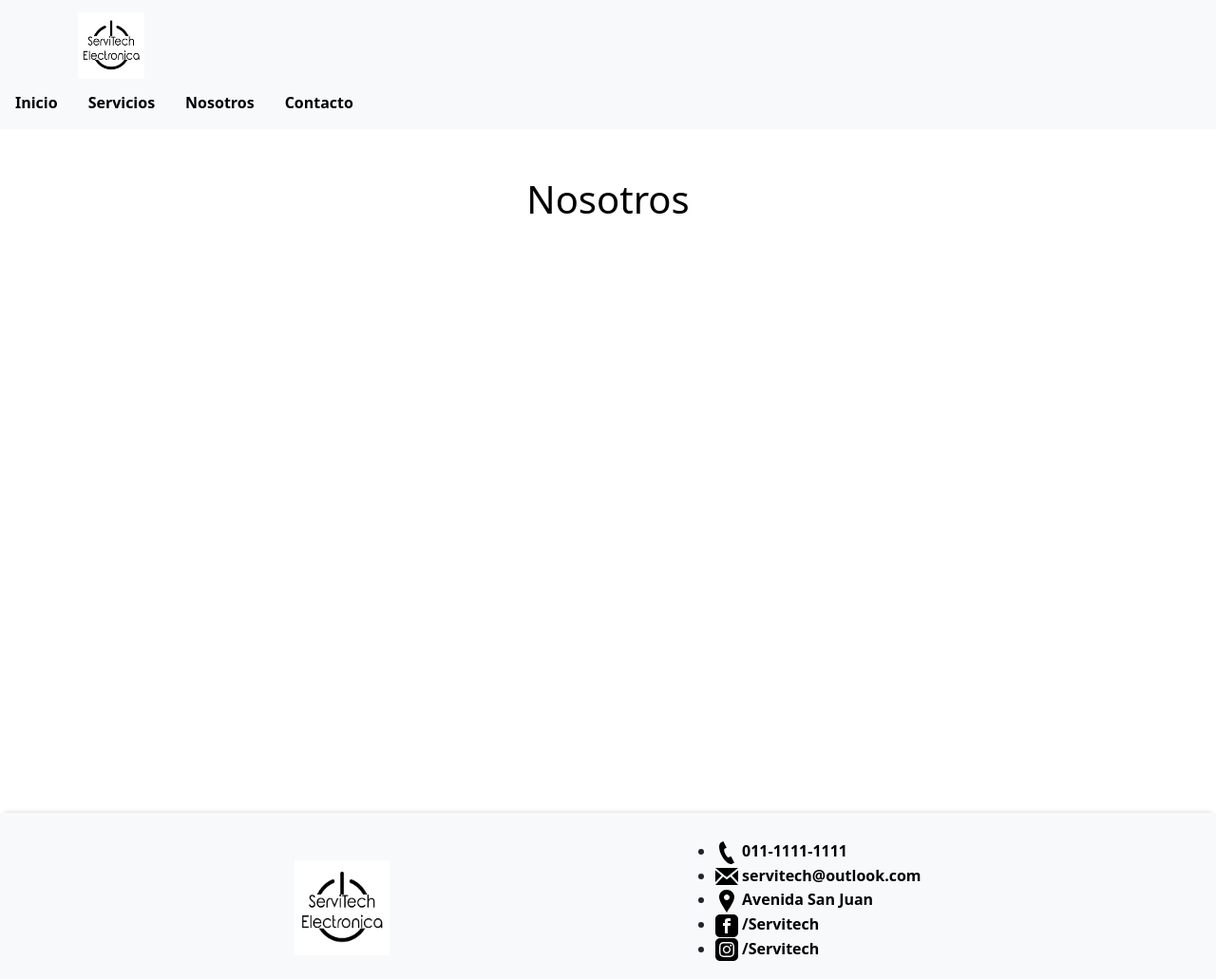
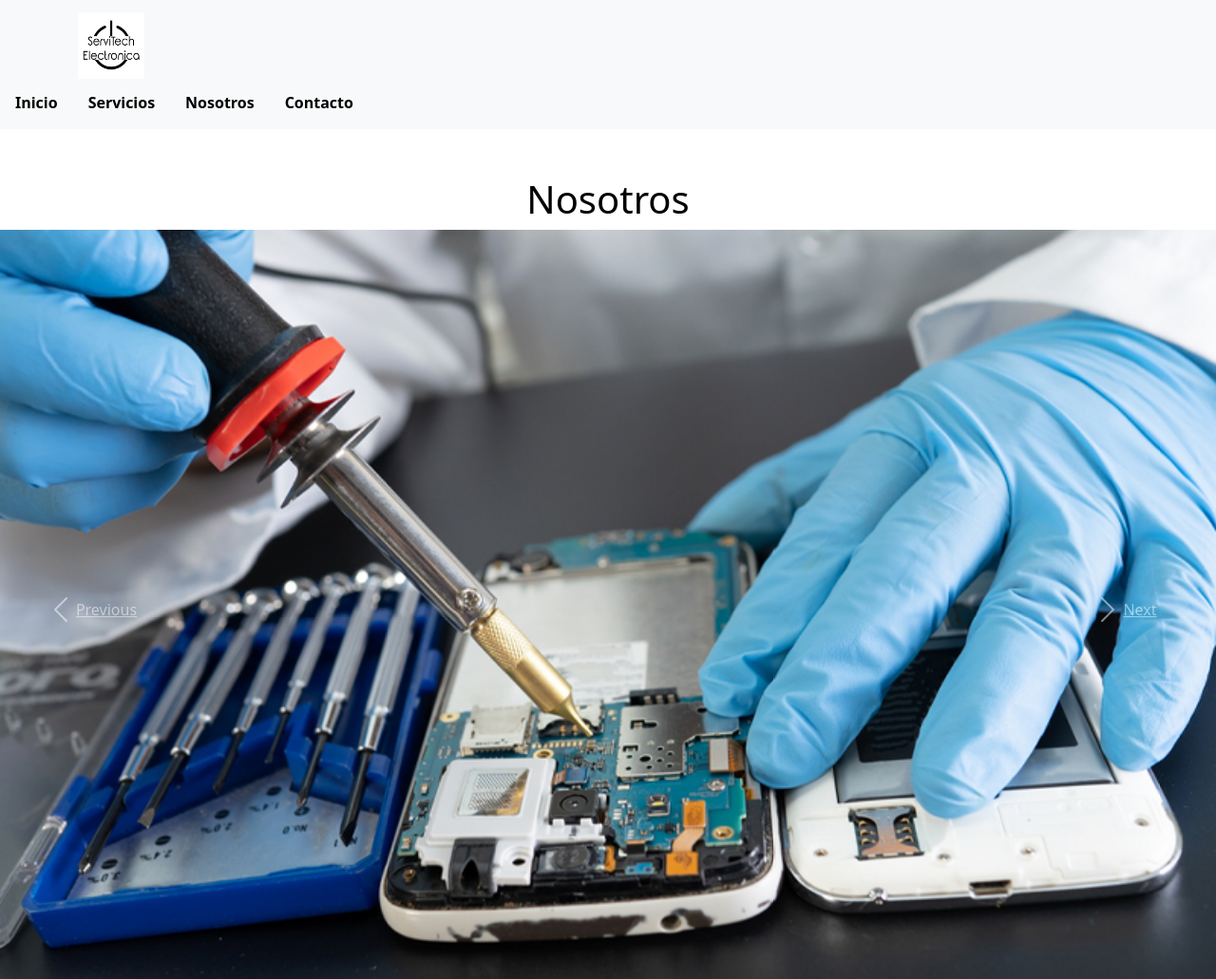
Before and after one commit to nicortese/smartech, a plain HTML site: page nosotros.html in a window 1280 px wide. Shown: the top 1031 px of the page at 95% size. Drawn offline with nearby package versions, Linux system fonts and the light colour scheme.

Commit message:
agregando funcionalidades al proyecto

```diff
--- a/nosotros.html
+++ b/nosotros.html
@@ -36,6 +36,30 @@
 
     <main class="maincontainer">
       <h1 class="title">Nosotros</h1>
+      <div class="carouselCard">
+        <div id="carouselExampleControls" class="carousel slide" data-ride="carousel">
+          <div class="carousel-inner">
+            <div class="carousel-item active">
+              <img class="d-block w-100" src="assets/images/imagen1.png" alt="First slide">
+            </div>
+            <div class="carousel-item">
+              <img class="d-block w-100" src="assets/images/imagen2.png" alt="Second slide">
+            </div>
+            <div class="carousel-item">
+              <img class="d-block w-100" src="assets/images/imagen3.png" alt="Third slide">
+            </div>
+          </div>
+          <a class="carousel-control-prev" href="#carouselExampleControls" role="button" data-slide="prev">
+            <span class="carousel-control-prev-icon" aria-hidden="true"></span>
+            <span class="sr-only">Previous</span>
+          </a>
+          <a class="carousel-control-next" href="#carouselExampleControls" role="button" data-slide="next">
+            <span class="carousel-control-next-icon" aria-hidden="true"></span>
+            <span class="sr-only">Next</span>
+          </a>
+        </div>
+      </div>
+
 
 
 
--- a/scss/_variables.scss
+++ b/scss/_variables.scss
@@ -1,5 +1,6 @@
 $font-family: 'Roboto', sans-serif;
 $h1size: 40px;
+$h3color: black;
 
 
 h1{
```
Also changed, not shown: servicios.html (+2 -0 lines), assets/images/imagen1.png (added), assets/images/imagen2.png (added), assets/images/imagen3.png (added), css/estilo.css.
